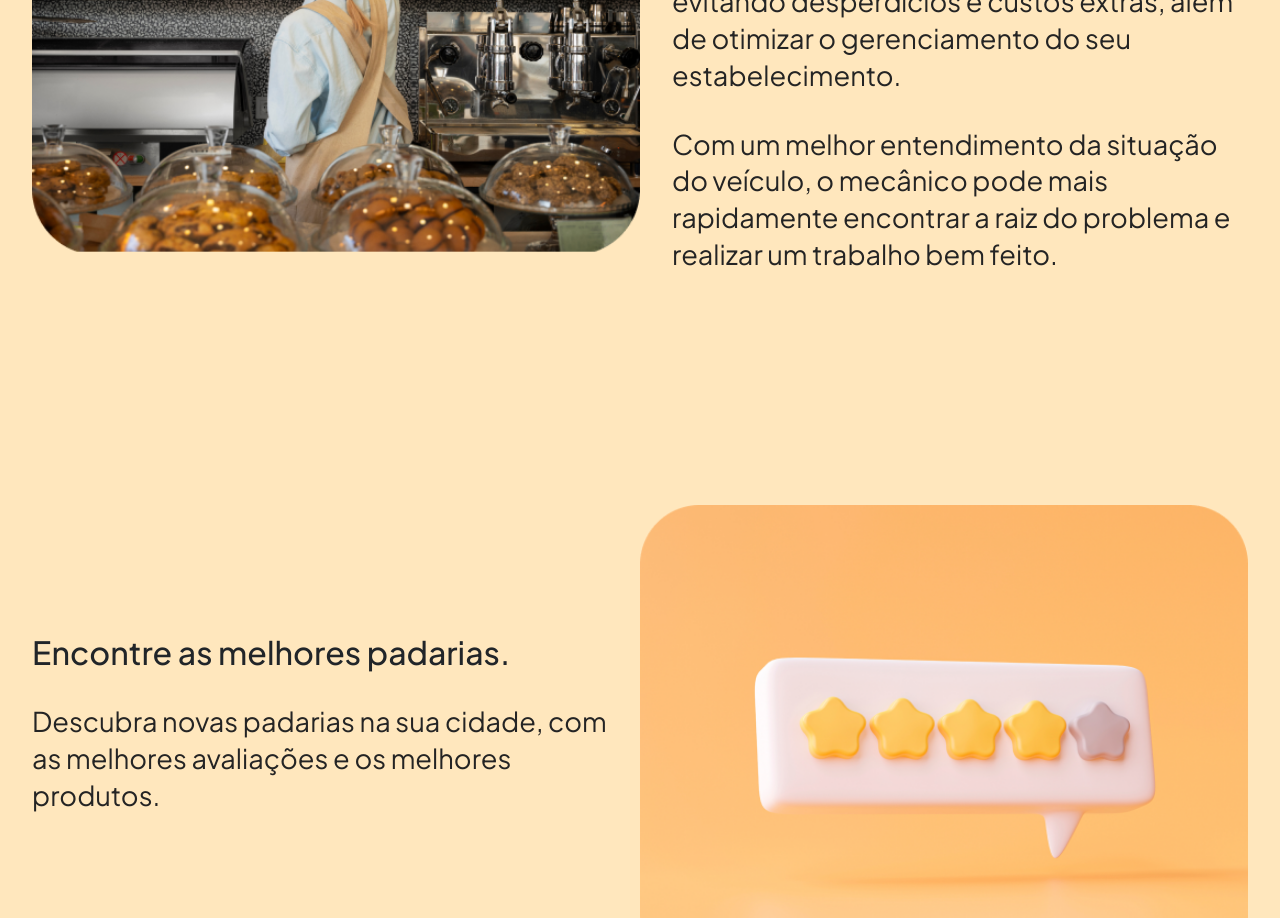
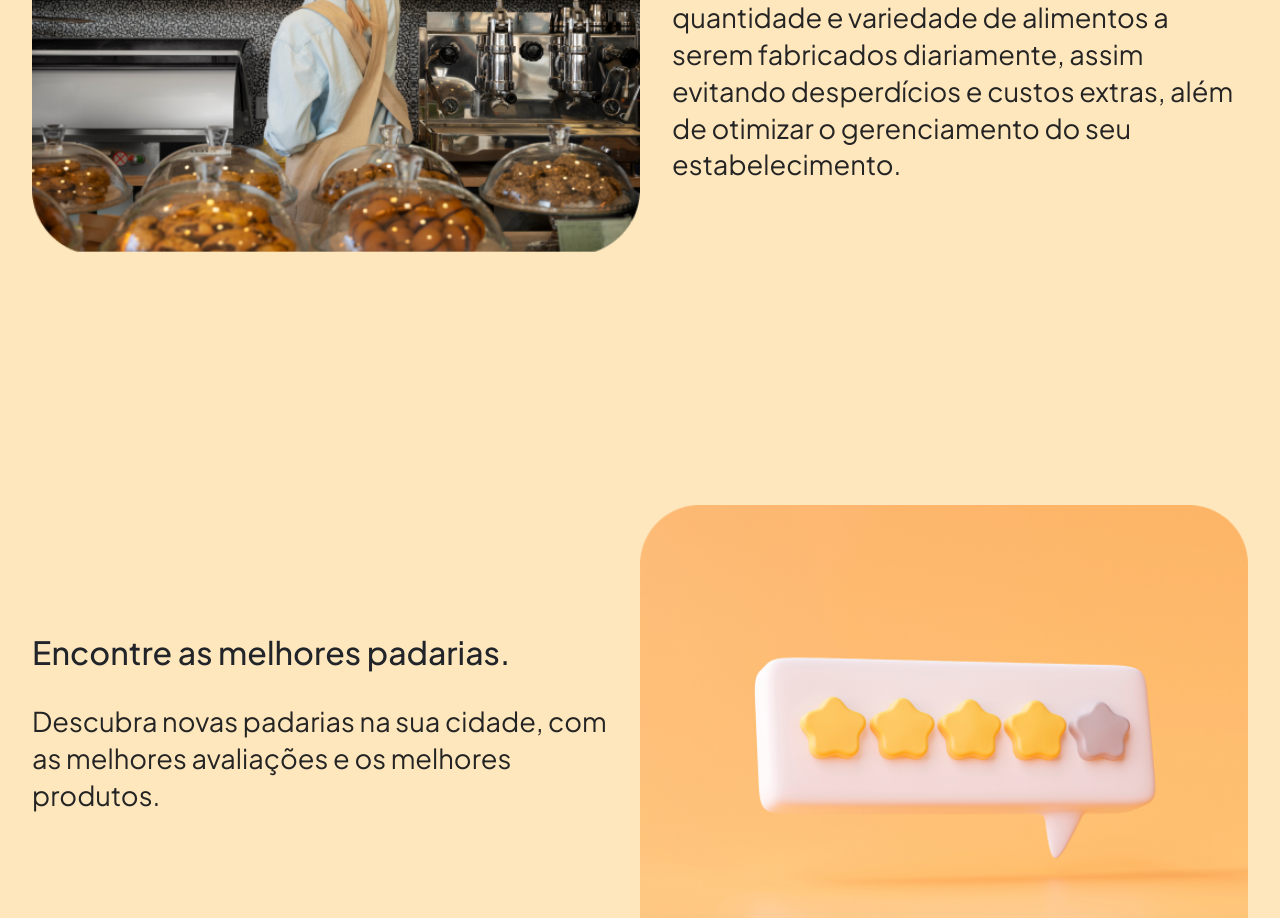
Before and after one commit to andrealvescorreia/padaflix, a React (Vite) app in the folder frontend/: page / in a window 1280 px wide. Shown: the part 1800-2718 px from the top of the page. Built offline with nearby package versions, Linux system fonts and the light colour scheme; no server answers.

Commit message:
Update index.tsx
removi um ngc que tinha ficado do zeauto kkkk

```diff
--- a/frontend/src/routes/HomeNotLoggedIn/index.tsx
+++ b/frontend/src/routes/HomeNotLoggedIn/index.tsx
@@ -48,9 +48,6 @@ const HomeNotLoggedIn = () => {
         <p>
           Com o sistema de assinaturas, sua padaria terá uma previsão mais precisa da quantidade e variedade de alimentos a serem fabricados diariamente, assim evitando desperdícios e custos extras, além de otimizar o gerenciamento do seu estabelecimento.
         </p>
-        <p>
-          Com um melhor entendimento da situação do veículo, o mecânico pode mais rapidamente encontrar a raiz do problema e realizar um trabalho bem feito.
-        </p>
       </div>
     </div>
 
```
